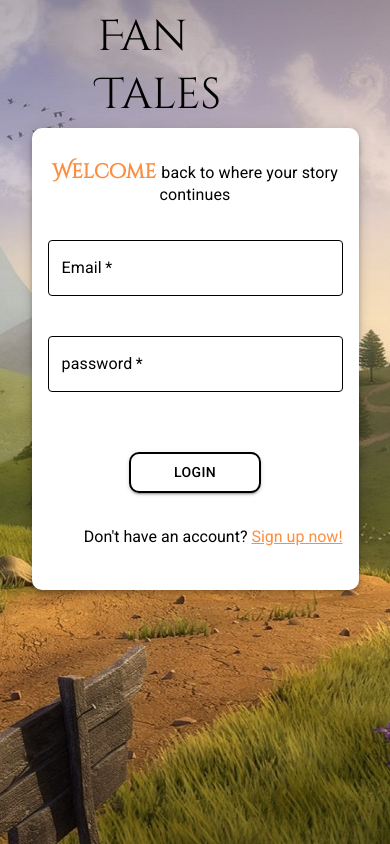
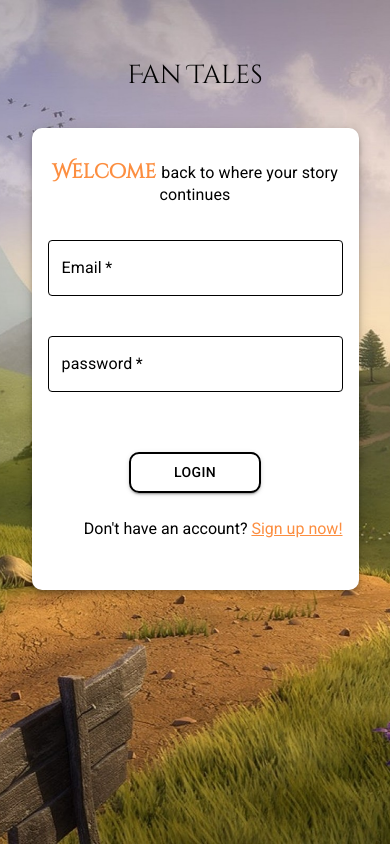
Before and after one commit to RyanChehab/frontend, a React (Create React App) app: page / in a window 390 px wide. Built offline with nearby package versions, Linux system fonts and the light colour scheme.

Commit message:
css <=> fixed stylings

```diff
--- a/src/components/login/login.css
+++ b/src/components/login/login.css
@@ -13,7 +13,7 @@ body, html {
     margin: 0;
     padding: 0;
     box-sizing: border-box;
-    overflow: hidden;
+    overflow: auto;
 }
 
 header{
@@ -29,6 +29,13 @@ header{
     font-family:"Cinzel Decorative";
     color: #000000;
     font-size: 2.7rem;
+}
+
+@media(max-width:500px){
+    .title{
+        font-size: 26px;
+        font-weight: 550;
+    }
 }
 
 .link{
--- a/src/components/signup/signup.css
+++ b/src/components/signup/signup.css
@@ -8,6 +8,7 @@
     padding: 0;
     box-sizing: border-box;
     overflow: auto;
+    height: 100vh;
 }
 
 .adventure{
@@ -21,6 +22,9 @@
     color: #FC8E40;
 }
 
+.link{
+    margin-top: 0.5rem;
+}
 
 body::-webkit-scrollbar {
     width: 10px;
```
Also changed, not shown: src/components/writerNav/writerNav.css (+33 -2 lines).
